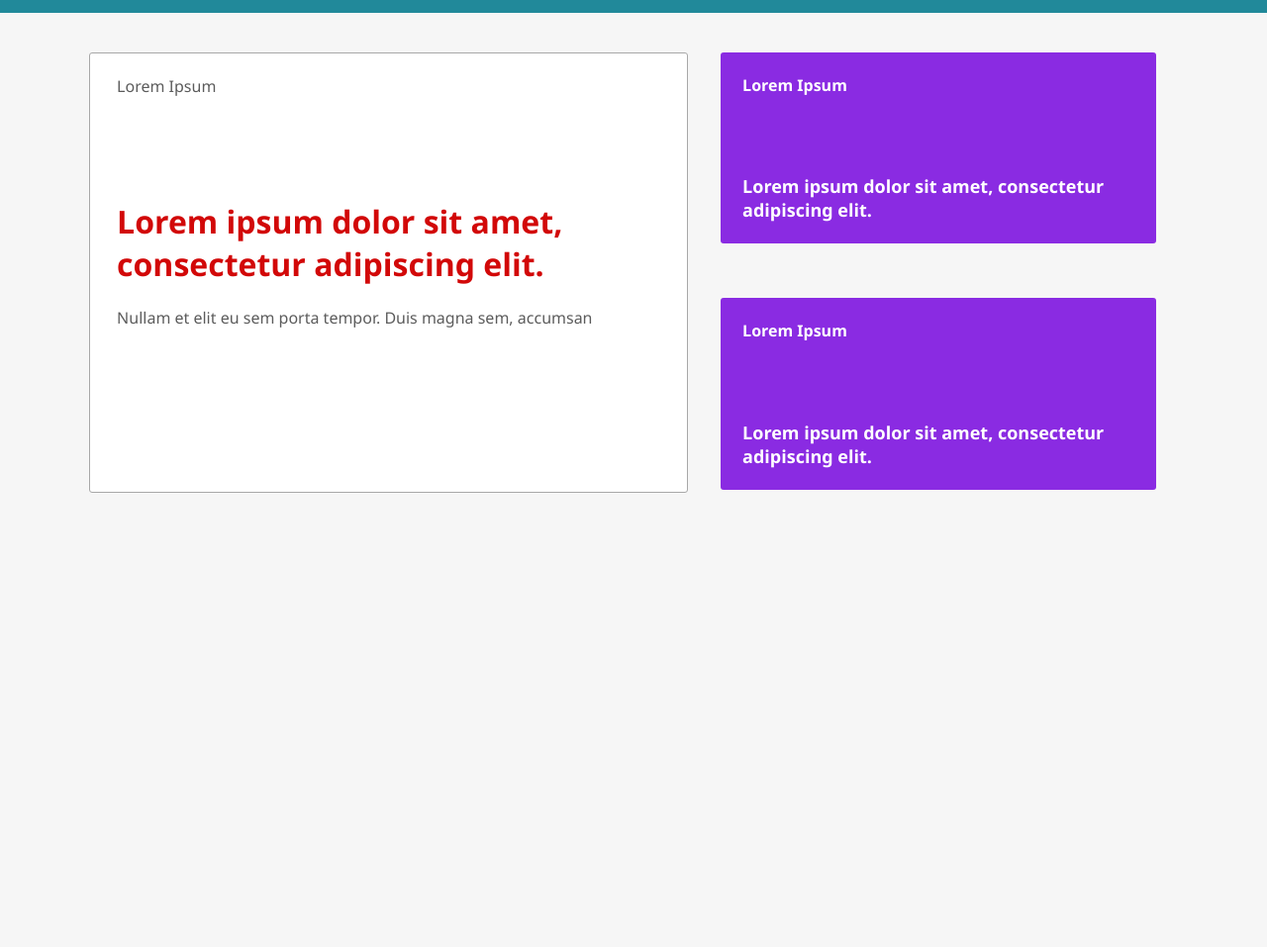
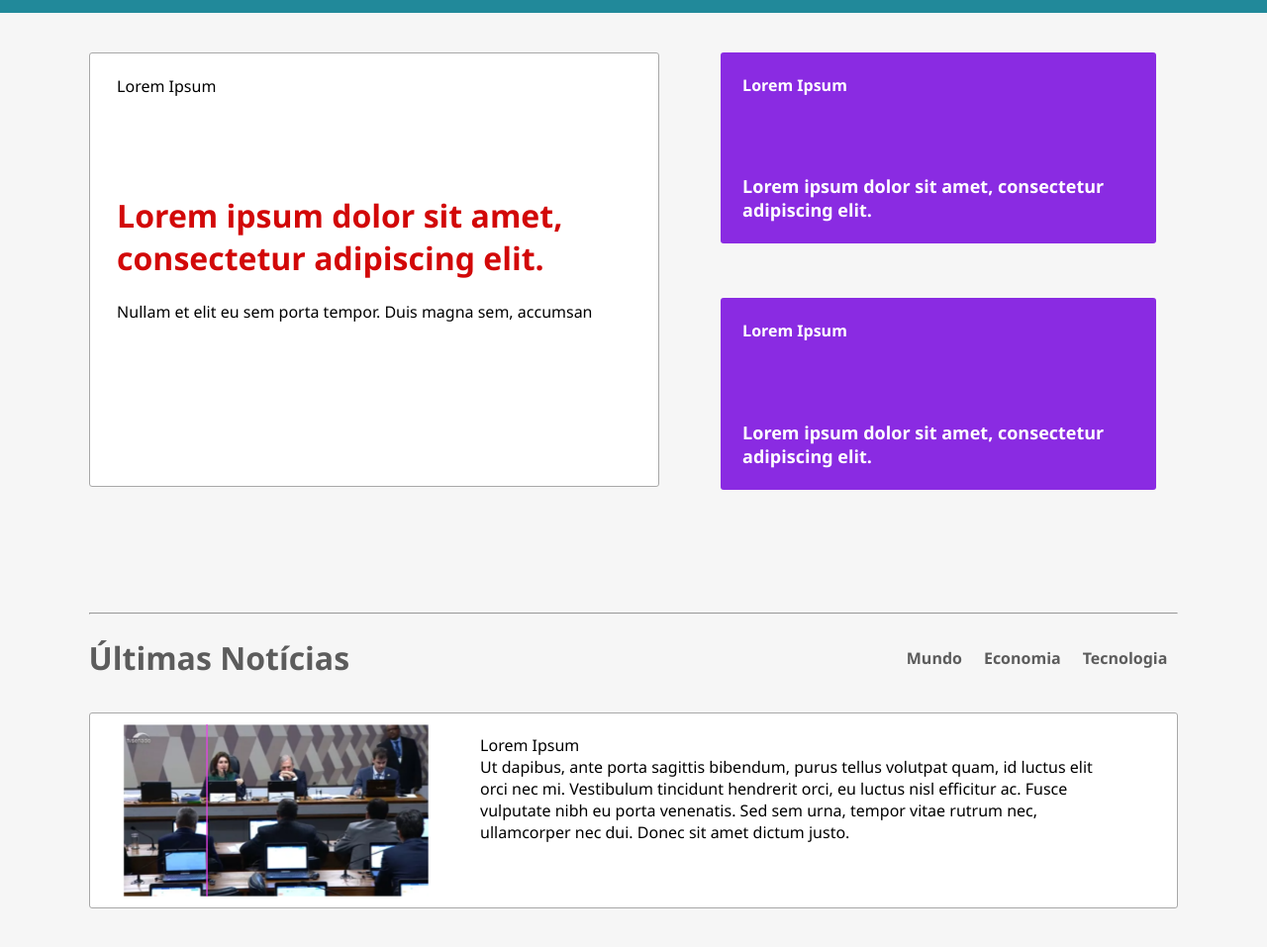
Before and after one commit to alevieiramoreira/news-webpage, a plain HTML site: page index.html in a window 1280 px wide. Shown: the part 57-1014 px from the top of the page at 99% size. Before the commit the page ends 800 px from the top, so only its background shows below. Drawn offline with Linux system fonts and the light colour scheme.

Commit message:
adiciona lista de noticias recentes

```diff
--- a/index.html
+++ b/index.html
@@ -14,10 +14,10 @@
             </div>
         </header>
 
-        <section class="highlights">
+        <section class="container">
             <div class="main-article">
                 <p class="article-tag">Lorem Ipsum</p>
-                <h1 class="main-title">Lorem ipsum dolor sit amet, consectetur adipiscing elit.</h1>
+                <h1 class="title red-txt">Lorem ipsum dolor sit amet, consectetur adipiscing elit.</h1>
                 <br>
                 <p>Nullam et elit eu sem porta tempor. Duis magna sem, accumsan</p>
             </div>
@@ -31,8 +31,31 @@
             </div>
         </section>
 
-        <section class="">
+        <section class="news-list">
+            <hr class="divider">
+            <div class="list-intro">
+                <div class="intro-title grey-txt">
+                    <h1 class="title">Últimas Notícias</h1></div>
+                <div class="categories">
+                    <a href="#tech">Tecnologia</a>
+                    <a href="#economy">Economia</a>
+                    <a href="#world">Mundo</a>
+                </div>
+            </div>
+            <article class="topic">
+                <img src="img/Screenshot_4.png">
 
+                <div class="article-txt">
+
+                    <p>Lorem Ipsum</p>
+                    <p>
+                        Ut dapibus, ante porta sagittis bibendum, purus tellus volutpat quam, id luctus elit orci nec mi. Vestibulum tincidunt hendrerit orci,
+                        eu luctus nisl efficitur ac. Fusce vulputate nibh eu porta venenatis.
+                        Sed sem urna, tempor vitae rutrum nec, ullamcorper nec dui. Donec sit amet dictum justo.
+                    </p>
+                </div>
+
+            </article>
         </section>
     </body>
 </html>
--- a/style.css
+++ b/style.css
@@ -13,18 +13,34 @@ body{
     color: #FFFFFF;
 }
 
+.red-txt{
+    color: #D20808;
+}
+
+.grey-txt{
+    color: #5C5C5C;
+}
+
 .bold{
     font-weight: bold;
 }
 
-/* Desktops and laptops ----------- */
-@media only screen and (min-width : 1224px) {
+a{
+    text-emphasis: none;
+    text-decoration: none;
+    color: #5C5C5C;
+    font-weight: bold;
+}
+
+
 
     header{
         width: 100%;
         height: 70px;
         background-color: #21899A;
         padding: 3vh;
+        position: sticky;
+        top: 0;
         margin-bottom: 5vh;
     }
 
@@ -38,18 +54,53 @@ body{
         margin: 0 auto
     }
 
-    .highlights{
-        display: block;
+    .divider{
+        width: 100%;
+        margin-bottom: 2%;
+    }
+
+    .container{
+        display: inline-block;
         margin-left: 7%;
         margin-right: 7%;
+        height: 100%;
+    }
+
+    .news-list{
+        display: inline-block;
+        padding: 5% 7% 10% 7%;
+        width: 100%;
+    }
+
+    .list-intro{
+        display: flex;
+        width: 100%;
+    }
+
+    .intro-title{
+        width: 50%;
+    }
+
+    .categories{
+        float: right;
+        width: 50%;
+    }
+
+    .categories a {
+        float: right;
+        padding: 2%
+    }
+
+    .categories a:active{
+        color: #D20808
     }
 
     .main-article{
-        width: 55%;
+        width: 45vw;
+        height: 80%;
         border: #A8A8A8 solid 1px;
         background-color: #FFFFFF;
         float: left;
-        color: #5C5C5C;
         padding: 2% 5% 15% 2.5%;
         border-radius: 3px;
     }
@@ -58,18 +109,13 @@ body{
         margin-bottom: 20%;
     }
 
-    .main-title{
-        color: #D20808;
+    .title{
         font-size: 2em;
-    }
-
-    .sub-article-text{
-
     }
 
     .sub-article{
         width: 40%;
-        height: 20%;
+        height: 40%;
         padding: 2%;
         float: right;
         background-color: blueviolet;
@@ -81,4 +127,25 @@ body{
         font-size: large;
     }
 
-}
+    .topic{
+        width: 100%;
+        display: inline-flex;
+        padding: 1% 3% 1% 3%;
+        margin-top: 3%;
+        border: #A8A8A8 solid 1px;
+        border-radius: 3px;
+        background-color: #FFFFFF;
+    }
+
+    .topic img{
+        width: 30%;
+        height: 30%;
+    }
+
+    .topic > p {
+        margin: 2px;
+    }
+
+    .article-txt{
+        margin: 1% 5% 2% 5%;
+    }
```
Also changed, not shown: img/Screenshot_4.png (added).
